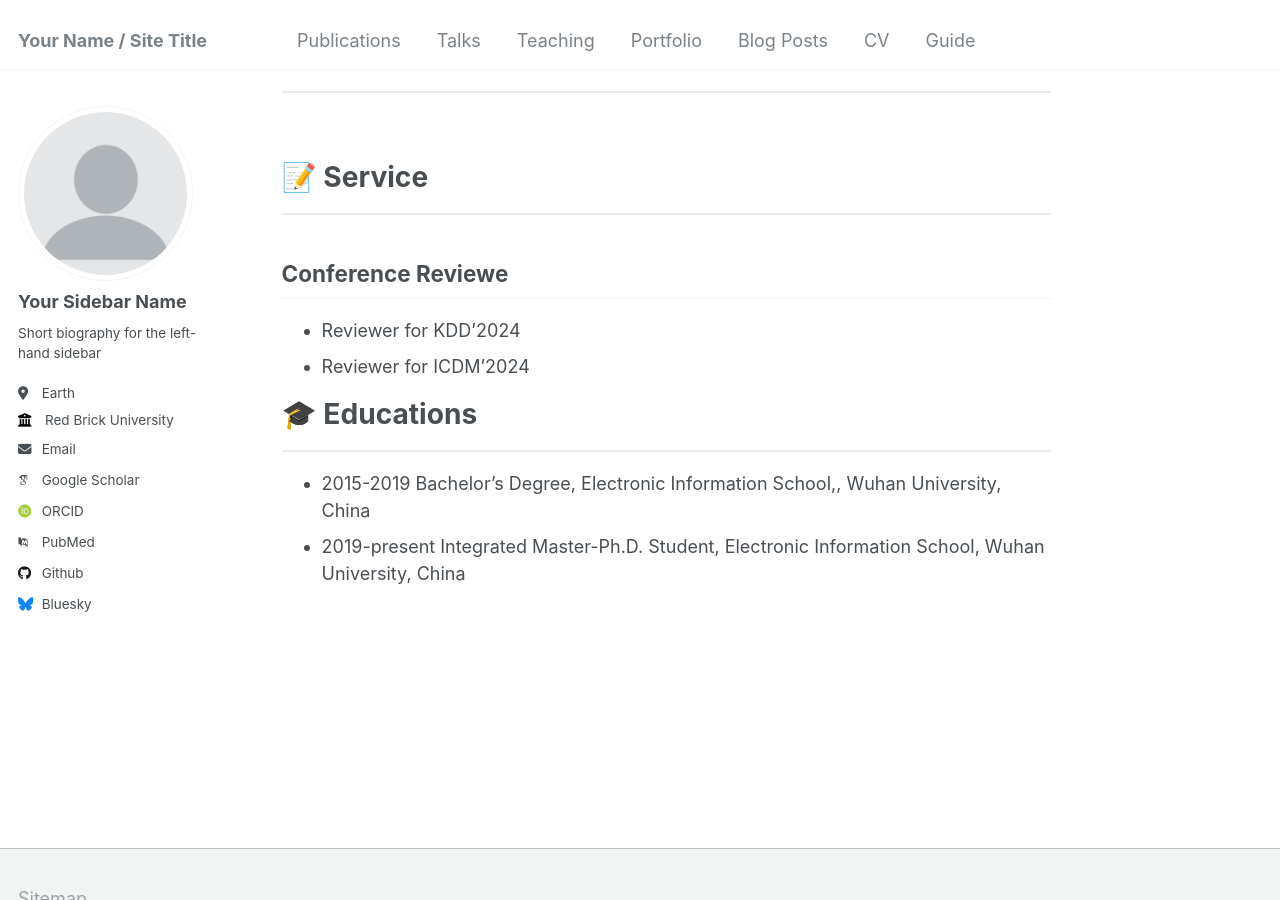
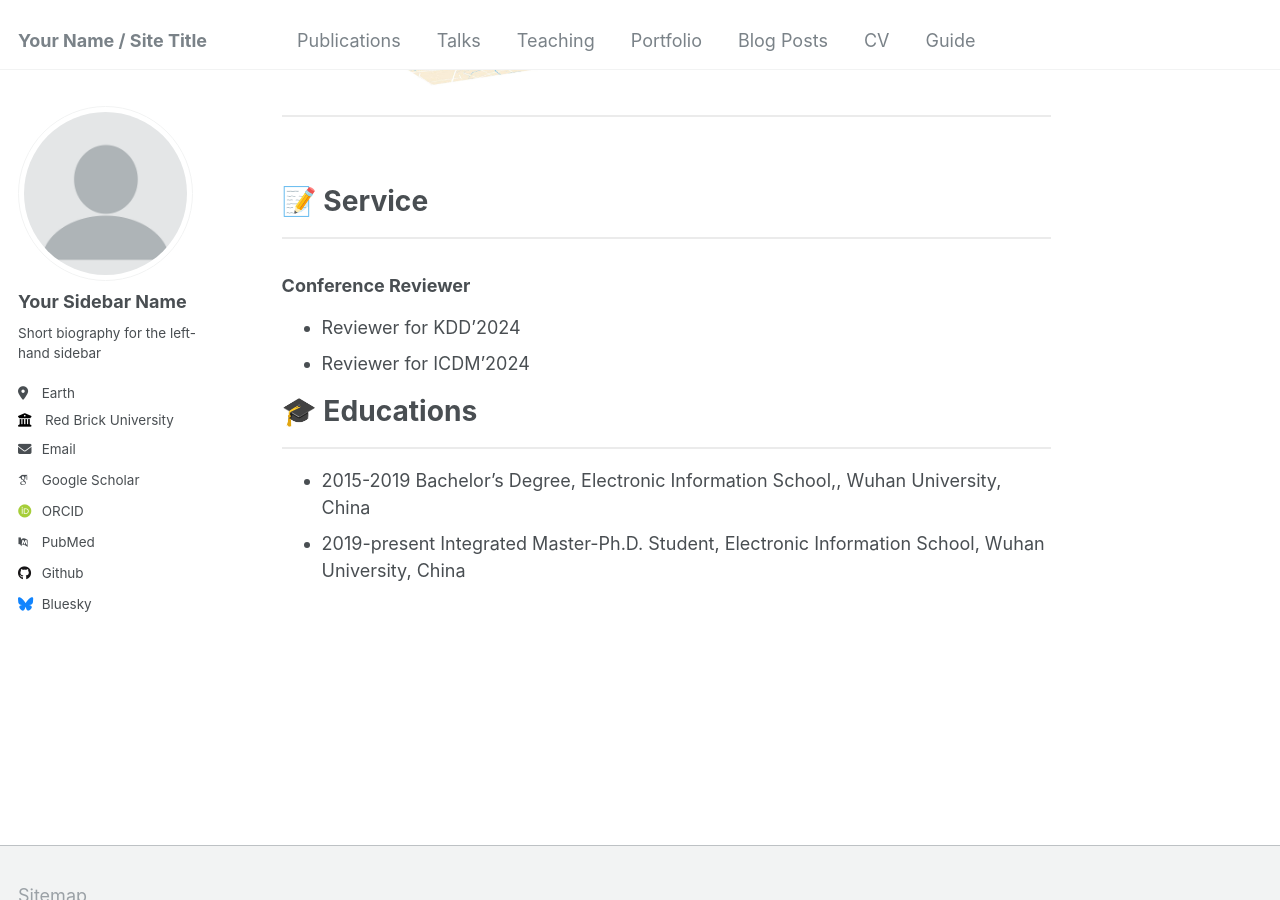
Before and after one commit to Lihaogx/lihaogx.github.io, a Jekyll site: the page built from _pages/about.md, in a window 1280 px wide and 900 px high, scrolled down 1907 px. Built offline with Jekyll 4.4.1, drawn with Linux system fonts in a browser that asks for light colours; some web fonts are replaced.

Commit message:
Update about.md

```diff
--- a/_pages/about.md
+++ b/_pages/about.md
@@ -87,7 +87,7 @@ My research interests lie in the integration of social networks, graph neural ne
 <br/>
 
 # 🔥 News
-
+<hr >
 
 <div style="max-height: 200px; overflow-y: auto;">
 <ul>
@@ -140,7 +140,7 @@ My research interests lie in the integration of social networks, graph neural ne
 
 # 📝 Service
 <hr >
-## Conference Reviewe
+### Conference Reviewer
 - Reviewer for KDD'2024
 - Reviewer for ICDM'2024
 
```
